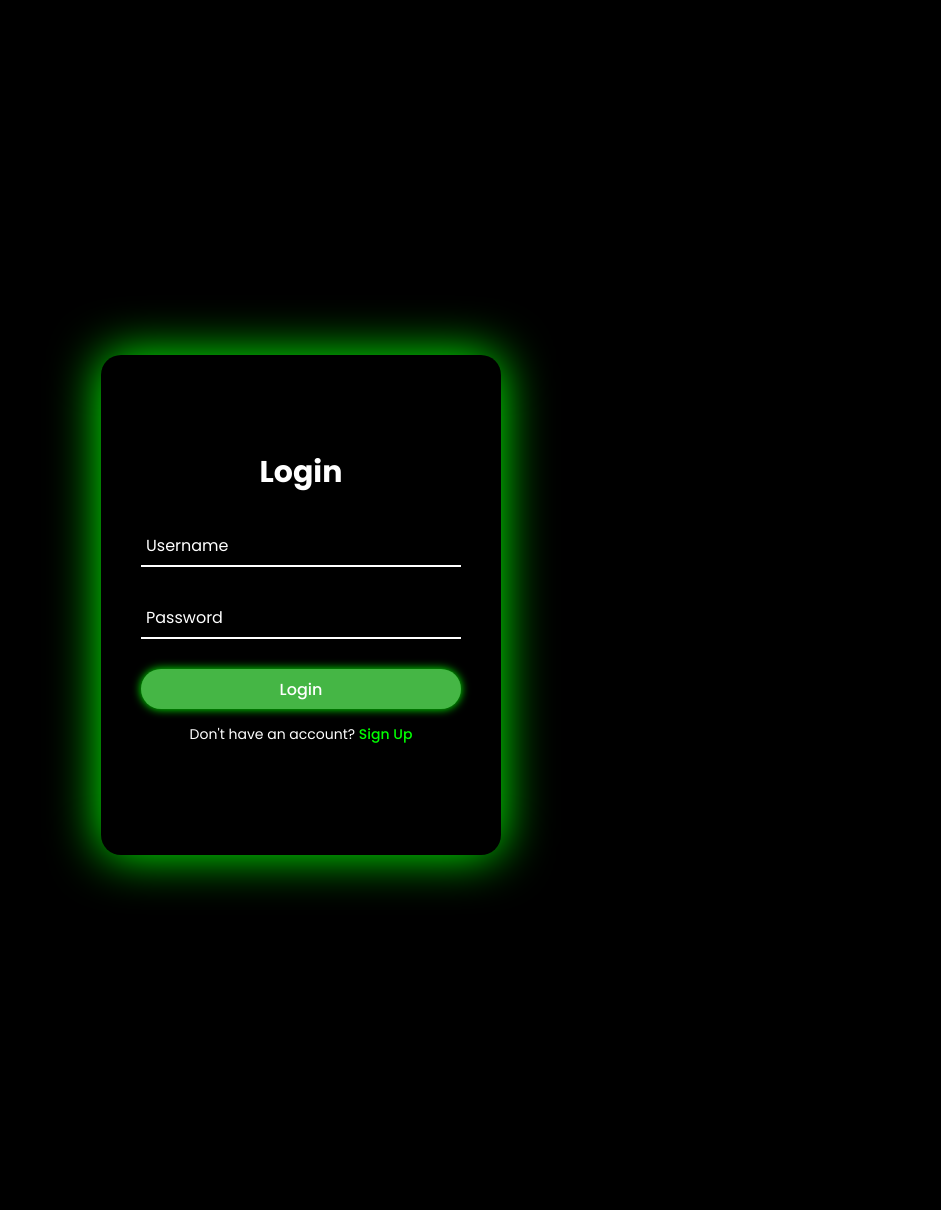
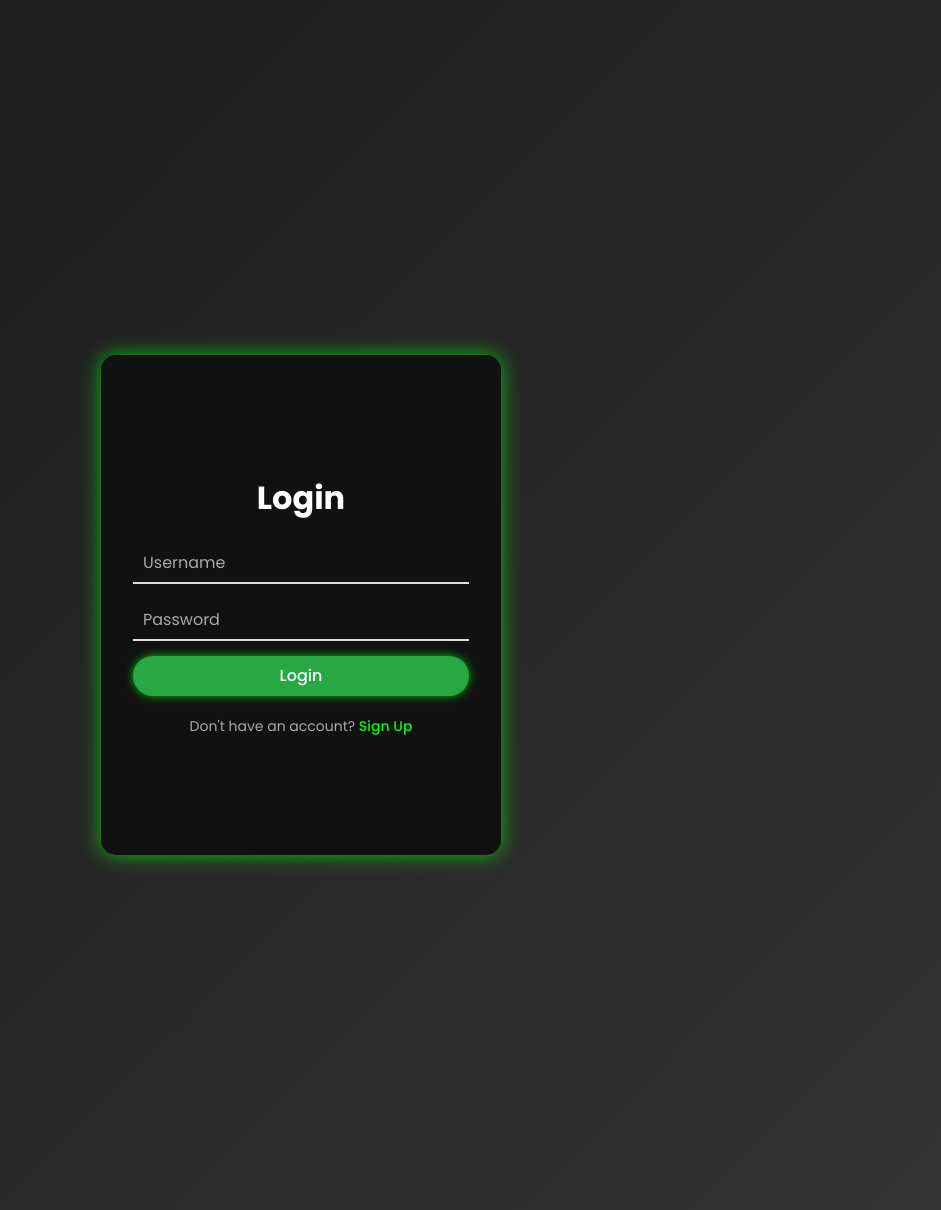
Before and after one commit to kmaangaty/chattyfast, a Django app: page /login in a window 1280 px wide. Shown: the whole page, without its empty margins (339-1280 px from the left). Run offline with Django 5.2, Linux system fonts and the light colour scheme.

Commit message:
final updates for styles

```diff
--- a/static/style.css
+++ b/static/style.css
@@ -8,13 +8,13 @@
   font-family: 'Poppins', sans-serif;
 }
 
-/* Centering the form on the page with a dark background */
+/* Centering the form on the page with a gradient background */
 body {
   display: flex;
   justify-content: center;
   align-items: center;
   min-height: 100vh;
-  background: #000;
+  background: linear-gradient(135deg, #1a1a1a, #333);
 }
 
 /* Wrapper for both login and signup forms */
@@ -22,17 +22,16 @@ body {
   position: relative;
   width: 400px;
   height: 500px;
-  background: #000;
-  box-shadow: 0 0 50px #0f0; /* Neon glow effect */
-  border-radius: 20px;
-  padding: 40px;
+  background: #111;
+  box-shadow: 0 0 20px rgba(0, 255, 0, 0.7); /* Subtle neon glow effect */
+  border-radius: 15px;
   overflow: hidden;
-  transition: 1s ease-in-out; /* Smooth transition effect */
+  transition: transform 0.6s ease, box-shadow 0.6s ease;
 }
 
-/* Add animation to wrapper on hover */
+/* Hover effect for wrapper */
 .wrapper:hover {
-  animation: animate 1s linear infinite;
+  box-shadow: 0 0 30px rgba(0, 255, 0, 1); /* Stronger glow on hover */
 }
 
 /* Flex container to center form contents */
@@ -42,93 +41,101 @@ body {
   align-items: center;
   width: 100%;
   height: 100%;
-  transition: 1s ease-in-out; /* Smooth transition between forms */
+  position: absolute;
+  top: 0;
+  left: 0;
+  transition: transform 0.6s ease;
 }
 
 /* Positioning and transitioning the sign-in form */
 .wrapper.active .form-wrapper.sign-in {
-  transform: translateY(-450px);
+  transform: translateY(-100%);
 }
 
 /* Positioning and transitioning the sign-up form */
 .wrapper .form-wrapper.sign-up {
-  position: absolute;
-  top: 450px;
-  left: 0;
+  transform: translateY(100%);
 }
 
 /* Transition effect for the sign-up form when active */
 .wrapper.active .form-wrapper.sign-up {
-  transform: translateY(-450px);
+  transform: translateY(0%);
 }
 
 /* Styling for headings */
 h2 {
-  font-size: 30px;
+  font-size: 2rem;
   color: #fff;
   text-align: center;
+  margin-bottom: 20px;
 }
 
 /* Styling for input groups including labels and inputs */
 .input-group {
   position: relative;
-  margin: 30px 0;
-  border-bottom: 2px solid #fff; /* White border for input groups */
+  margin: 15px 0;
+  border-bottom: 2px solid #ddd; /* Light gray border for input groups */
 }
 
 .input-group label {
   position: absolute;
   top: 50%;
-  left: 5px;
+  left: 10px;
   transform: translateY(-50%);
-  font-size: 16px;
-  color: #fff; /* White label color */
+  font-size: 1rem;
+  color: #aaa; /* Light gray label color */
   pointer-events: none;
-  transition: 0.5s; /* Smooth label transition */
+  transition: 0.3s ease;
 }
 
 .input-group input {
-  width: 320px;
+  width: 100%;
   height: 40px;
-  font-size: 16px;
+  font-size: 1rem;
   color: #fff; /* White text color */
-  padding: 0 5px;
+  padding: 0 10px;
   background: transparent;
   border: none;
   outline: none;
 }
 
-/* Move label above input on focus or valid input */
 .input-group input:focus~label,
 .input-group input:valid~label {
-  top: -5px;
+  top: -15px;
+  font-size: 0.75rem;
+  color: #0f0; /* Green color when focused or valid */
 }
 
 /* Styling for buttons (default and active states) */
 button {
-  position: relative;
   width: 100%;
   height: 40px;
-  background: rgb(69, 182, 69); /* Green background */
-  box-shadow: 0 0 10px #0f0; /* Green neon glow effect */
-  font-size: 16px;
+  background: #28a745; /* Bootstrap green */
+  box-shadow: 0 0 10px rgba(0, 255, 0, 0.7); /* Green neon glow effect */
+  font-size: 1rem;
   color: #fff; /* White text color */
   font-weight: 500;
   cursor: pointer;
-  border-radius: 30px;
+  border-radius: 25px;
   border: none;
   outline: none;
+  transition: background 0.3s ease, box-shadow 0.3s ease;
+}
+
+button:hover {
+  background: #218838; /* Darker green on hover */
+  box-shadow: 0 0 15px rgba(0, 255, 0, 0.9); /* Stronger glow on hover */
 }
 
 /* Styling for the sign-up link section */
 .signUp-link {
-  font-size: 14px;
+  font-size: 0.875rem;
   text-align: center;
-  margin: 15px 0;
+  margin-top: 20px;
 }
 
 .signUp-link p {
-  color: #fff; /* White text color for links */
+  color: #aaa; /* Light gray text color for links */
 }
 
 .signUp-link p a {
@@ -137,21 +144,6 @@ button {
   font-weight: 500;
 }
 
-/* Hover effect for sign-up links */
 .signUp-link p a:hover {
   text-decoration: underline;
 }
-
-/* Additional styling for the sign-in form to override default styles */
-.form-wrapper.sign-in {
-  background: #000; /* Black background for login form */
-}
-
-/* Ensure the sign-in form background is different from the sign-up form */
-.wrapper.active .form-wrapper.sign-in {
-  background: #0f0; /* Green background for active sign-in */
-}
-
-.wrapper.active .form-wrapper.sign-up {
-  background: #fff; /* White background for sign-up */
-}
```
